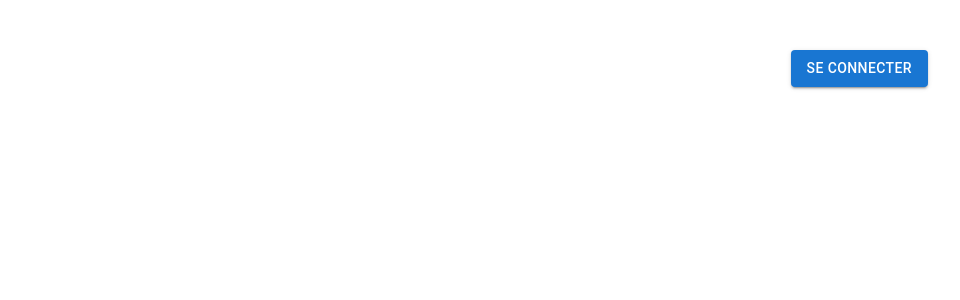
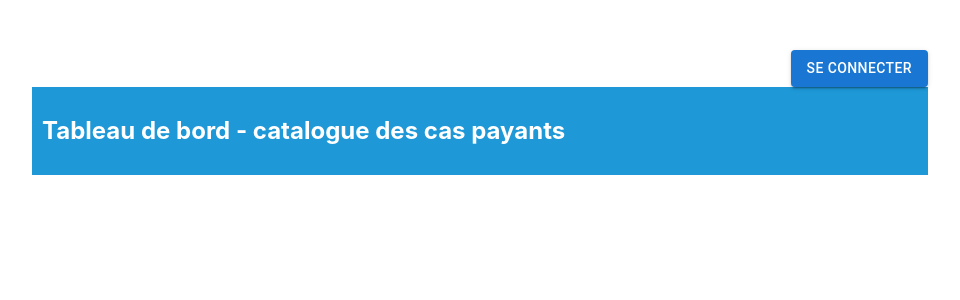
Before and after one commit to EdwardHealy00/Projet-LAC, a React (Create React App) app in the folder etude-cas/: page /dashboard in a window 1280 px wide. Before the commit this address had no page. Shown: the top 300 px of the page, without its empty margins (160-1120 px from the left). Built offline with nearby package versions, Linux system fonts and the light colour scheme.

Commit message:
dashboard started

```diff
--- a/etude-cas/src/components/App.tsx
+++ b/etude-cas/src/components/App.tsx
@@ -6,6 +6,7 @@ import CaseStudyWconnection from './caseStudy/CaseStudyWconnection';
 import NavBar from './common/NavBar';
 import CollaborativeSpace from './collaborativeSpace/collaborativeSpace';
 import CaseStudy from './collaborativeSpace/caseStudy/CaseStudy';
+import DashboardPaidCase from './dashboard/dashboardPaidCase';
 
 function App() {
   // const [count, setCount] = useState(0);
@@ -22,6 +23,7 @@ function App() {
           path="/espace-de-collaboration"
           element={<CollaborativeSpace />}
         />
+        <Route path="/dashboard" element={<DashboardPaidCase />} />
         {/* <Route
           path="/espace-de-collaboration/etude-de-cas"
           element={<CaseStudy />}
--- /dev/null
+++ b/etude-cas/src/components/dashboard/dashboardPaidCase.tsx
@@ -0,0 +1,16 @@
+import { InputAdornment, TextField } from "@mui/material";
+import React from "react";
+import SearchIcon from "../common/SearchIcon";
+import "../../styles/DashboardPaidCase.scss";
+
+function DashboardPaidCase() {
+
+
+  return (
+    <div id="titleDashBoard">
+      <h2>Tableau de bord - catalogue des cas payants</h2>
+    </div>
+  );
+}
+
+export default DashboardPaidCase;
--- /dev/null
+++ b/etude-cas/src/styles/DashboardPaidCase.scss
@@ -0,0 +1,7 @@
+#titleDashBoard {
+    background-color: rgba(30, 152, 215, 1);
+    color: white;
+    text-align: left;
+    padding: 10px;
+    width: 100%;
+}
```
